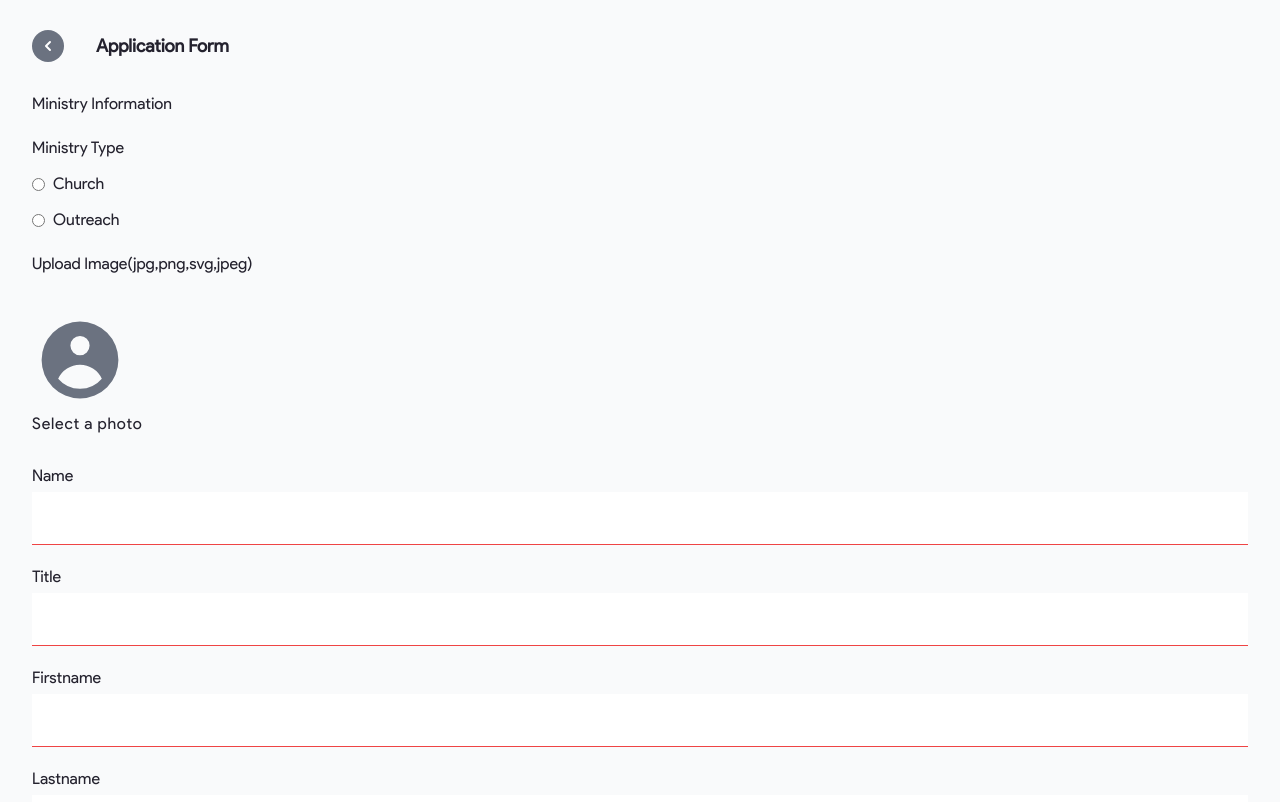
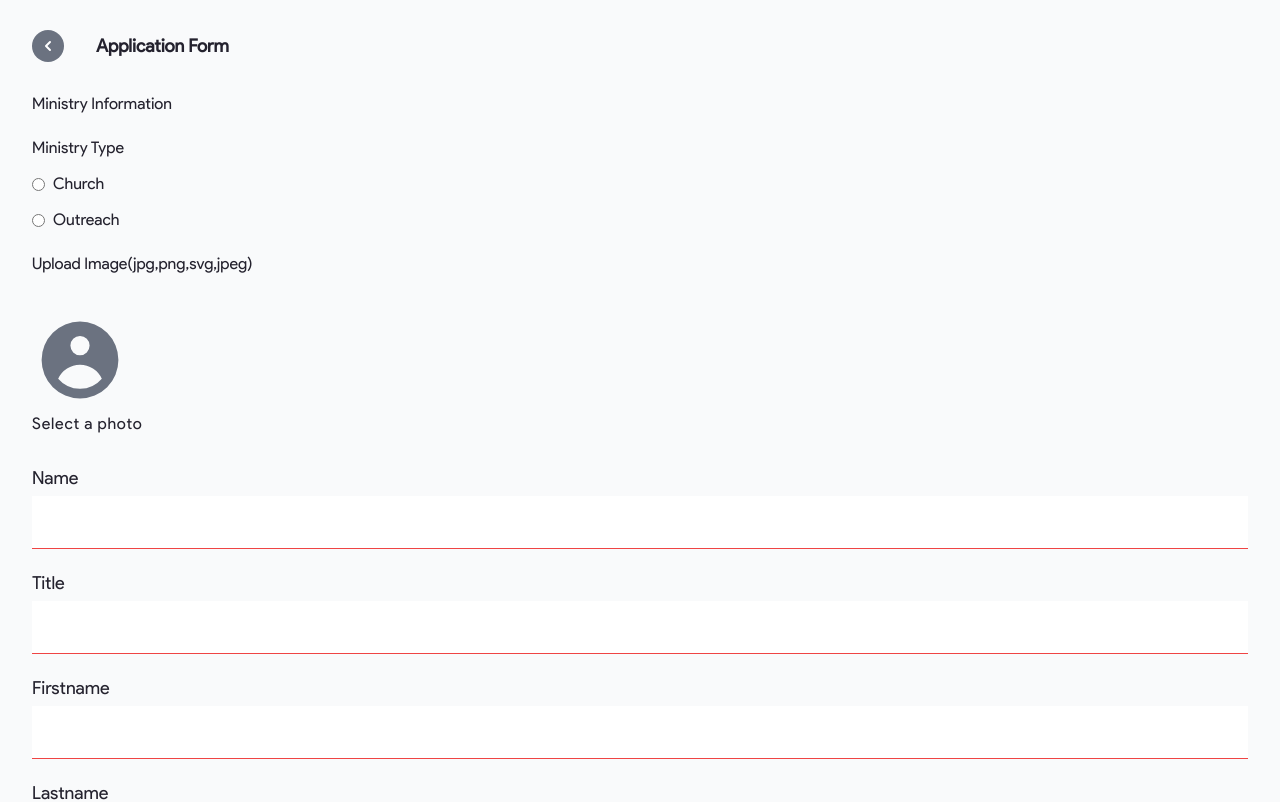
Before and after one commit to mnnlthmpsn/pama_react, a React (Create React App) app: page /apply in a window 1280 px wide. Shown: the top 802 px of the page. Built offline with nearby package versions, Linux system fonts and the light colour scheme.

Commit message:
input label

```diff
--- a/src/components/input.js
+++ b/src/components/input.js
@@ -1,6 +1,6 @@
 const TextInput = props => {
     return <div className="w-full flex flex-col space-y-1">
-        <label>{props.label}</label>
+        <label className="text-lg">{props.label}</label>
         <input className="form-control" {...props}/>
     </div>
 }
```
